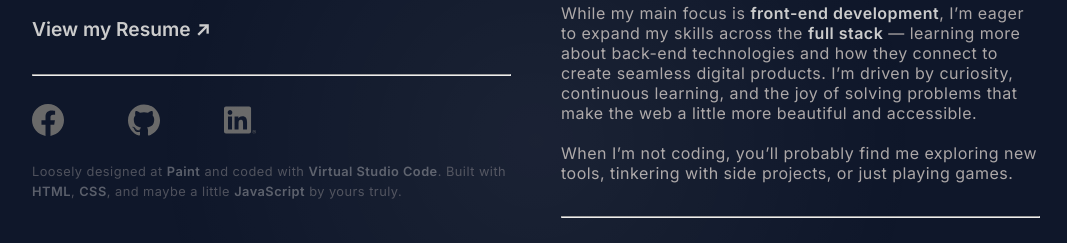
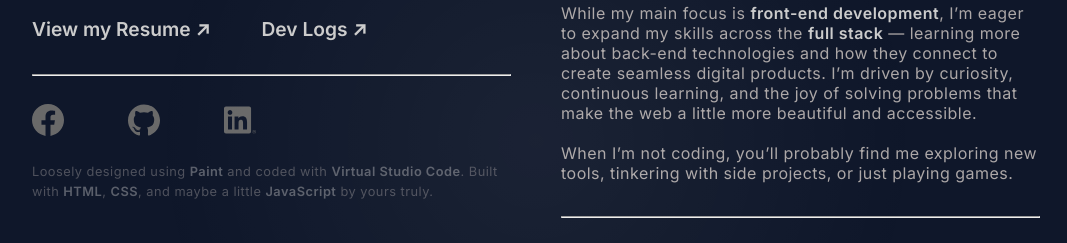
Before and after one commit to ZGregorio/Personal-Portfolio, a plain HTML site: page index.html in a window 1280 px wide. Shown: the part 259-502 px from the top of the page, without its empty margins (104-1171 px from the left). Drawn offline with Linux system fonts and the light colour scheme; a web font is replaced by a local one.

Commit message:
Added Icon and Dev Logs

```diff
--- a/index.html
+++ b/index.html
@@ -5,6 +5,7 @@
   <meta name="viewport" content="width=device-width, initial-scale=1.0" />
   <title>My Portfolio</title>
   <link rel="stylesheet" href="styles.css" />
+   <link rel="shortcut icon" type="image/x-icon" href="favicon.ico">
 </head>
 
 <body>
@@ -22,9 +23,15 @@
           I'm an aspiring web developer looking for opportunities. If you're interested in making one, let me know!
         </p>
         <br>
-        <a href="https://drive.google.com/file/d/12oEcuT6ktAWZjbE5ddrxK78BAMStL8s1/view?usp=drive_link" target="_blank">
-        <h2>View my Resume &#8599;</h2>
-        </a>
+        <div style="display: flex; flex-direction: row; gap: 2vw;">
+          <a href="https://drive.google.com/file/d/12oEcuT6ktAWZjbE5ddrxK78BAMStL8s1/view?usp=drive_link" target="_blank">
+          <h2>View my Resume &#8599;</h2>
+          </a>
+          <br>
+          <a href="https://www.notion.so/Personal-Portfolio-Logs-1d18ff1bd5d580bd978de6118a3a9710?source=copy_link" target="_blank">
+          <h2>Dev Logs &#8599;</h2>
+          </a>
+        </div>
         <br>
         <hr>
         <br>
@@ -41,7 +48,7 @@
         </div>
         <br>
         <p2>
-          Loosely designed at <b>Paint</b> and coded with <b>Virtual Studio Code</b>. Built with <b>HTML</b>, <b>CSS</b>, and maybe a little <b>JavaScript</b> by yours truly.
+          Loosely designed using <b>Paint</b> and coded with <b>Virtual Studio Code</b>. Built with <b>HTML</b>, <b>CSS</b>, and maybe a little <b>JavaScript</b> by yours truly.
         </p2>
       </div>
     </div>
--- a/styles.css
+++ b/styles.css
@@ -165,6 +165,10 @@ p2 {
   opacity: 0.4;
 }
 
+p2 b {
+  transition: 0.3s;
+}
+
 b {
   color:#CCCCCC
 }
@@ -194,6 +198,9 @@ b {
   .card-flex-content-left,.card-flex-content-right {
     width: 100%;
   }
+  .flex-content-left {
+    padding-top: 30px;
+  }
   .flex-content-right {
     overflow: hidden;
   }
```
Also changed, not shown: favicon.ico (added).
